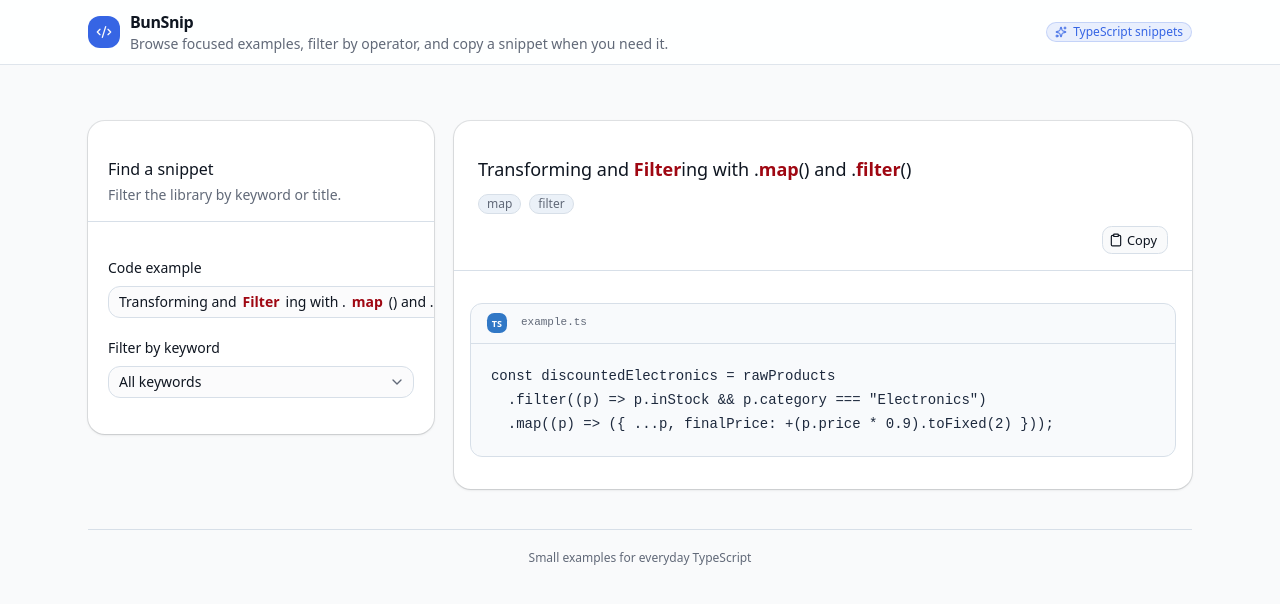
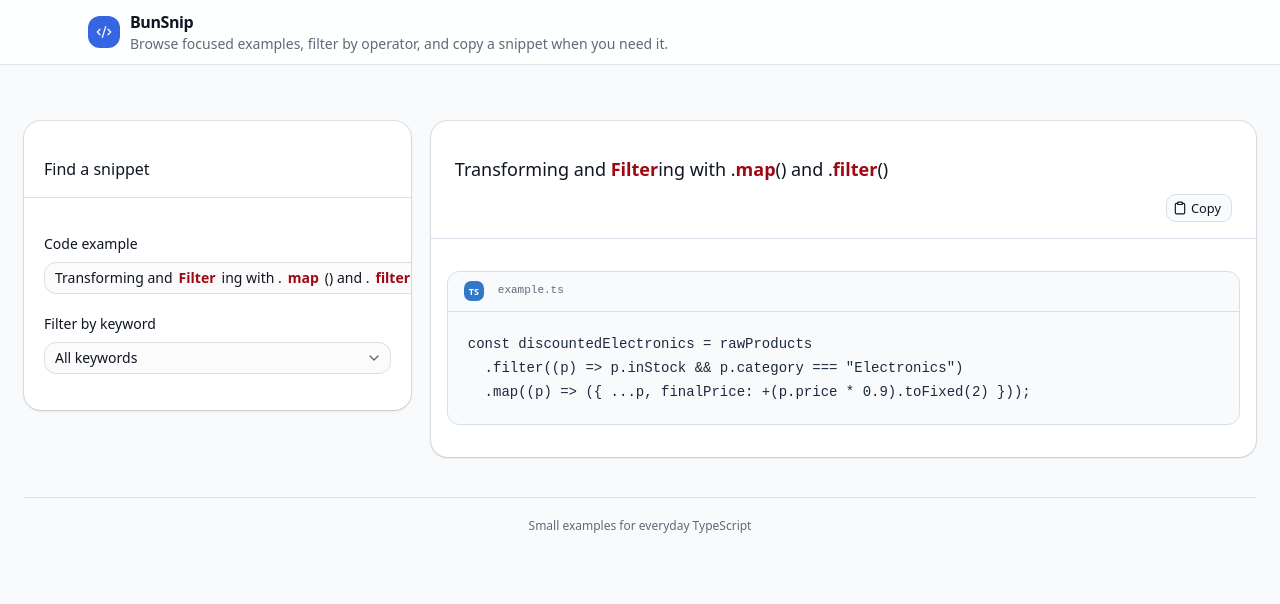
Before and after one commit to ristoikonen/bunsnip, a React (Vite) app: page / in a window 1280 px wide. Shown: the top 604 px of the page. Built offline with nearby package versions, Linux system fonts and the light colour scheme.

Commit message:
Small Ui edits - Ui is Ok now.

```diff
--- a/src/App.tsx
+++ b/src/App.tsx
@@ -1,10 +1,8 @@
 import { useMemo, useState } from "react";
 import { Code2, Sparkles } from "lucide-react";
-import { Badge } from "@/components/ui/badge";
 import {
   Card,
   CardContent,
-  CardDescription,
   CardHeader,
   CardTitle,
 } from "@/components/ui/card";
@@ -72,19 +70,15 @@ export default function App() {
               </span>
             </span>
           </a>
-          <Badge className="gap-1.5 border border-primary/20 bg-primary/10 text-primary" variant="outline">
-            <Sparkles className="size-3" aria-hidden="true" />
-            TypeScript snippets
-          </Badge>
+
         </div>
       </header>
 
-      <main className="relative mx-auto w-full max-w-6xl px-4 py-10 sm:px-6 sm:py-14">
-        <div className="grid items-start gap-5 lg:grid-cols-[minmax(15rem,0.75fr)_minmax(0,1.6fr)]">
+      <main className="relative mx-auto w-full max-w-7xl px-4 py-6 sm:px-6 sm:py-14">
+        <div className="grid items-start gap-5 lg:grid-cols-[minmax(19.5rem,0.975fr)_minmax(0,2.08fr)]">
           <Card className="border-border bg-card shadow-sm">
             <CardHeader className="border-b border-border px-5 py-5">
               <CardTitle className="text-base">Find a snippet</CardTitle>
-              <CardDescription>Filter the library by keyword or title.</CardDescription>
             </CardHeader>
             <CardContent className="space-y-5 px-5 py-5">
               <SelectDropdown
--- a/src/components/CodeCard.tsx
+++ b/src/components/CodeCard.tsx
@@ -1,6 +1,5 @@
 import { useState } from "react";
 import { Check, Clipboard } from "lucide-react";
-import { Badge } from "@/components/ui/badge";
 import { Button } from "@/components/ui/button";
 import {
   Card,
@@ -37,13 +36,6 @@ export default function CodeCard({ snippet }: CodeCardProps) {
               {highlightKeywords(snippet.title, snippet.keywords)}
             </CardTitle>
           </div>
-        </div>
-        <div aria-label="Snippet keywords" className="flex flex-wrap gap-2">
-          {snippet.keywords.map((keyword) => (
-            <Badge className="border-border bg-muted text-muted-foreground" key={keyword} variant="outline">
-              {keyword}
-            </Badge>
-          ))}
         </div>
         <div className="flex justify-end">
           <Button
--- a/src/data/snippets.ts
+++ b/src/data/snippets.ts
@@ -7,7 +7,7 @@ export interface CodeSnippet {
   keywords: string[];
 }
 
-export const SNIPPET_REGISTRY = {
+export const SNIPPET_REGISTRY: Record<string, CodeSnippet> = {
   mapFilter: {
     id: "map-filter",
     title: "Transforming and Filtering with .map() and .filter()",
@@ -84,7 +84,7 @@ const uniqueToEither = vipWishlist.symmetricDifference(promoEligible);`
   primary: "#0077ff",
 } satisfies Record<string, string>;`
   }
-} satisfies Record<string, CodeSnippet>;
+};
 
 // Dynamically compile a strict unique keyword list for your combo lookup
 export const ALL_KEYWORDS = Array.from(
```
